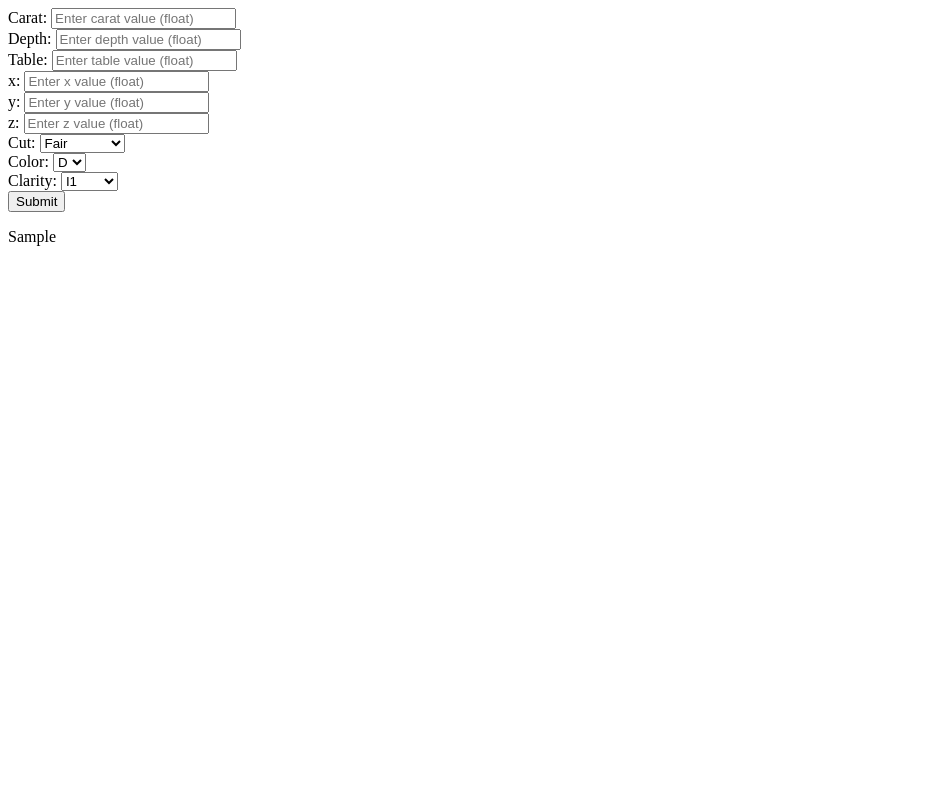
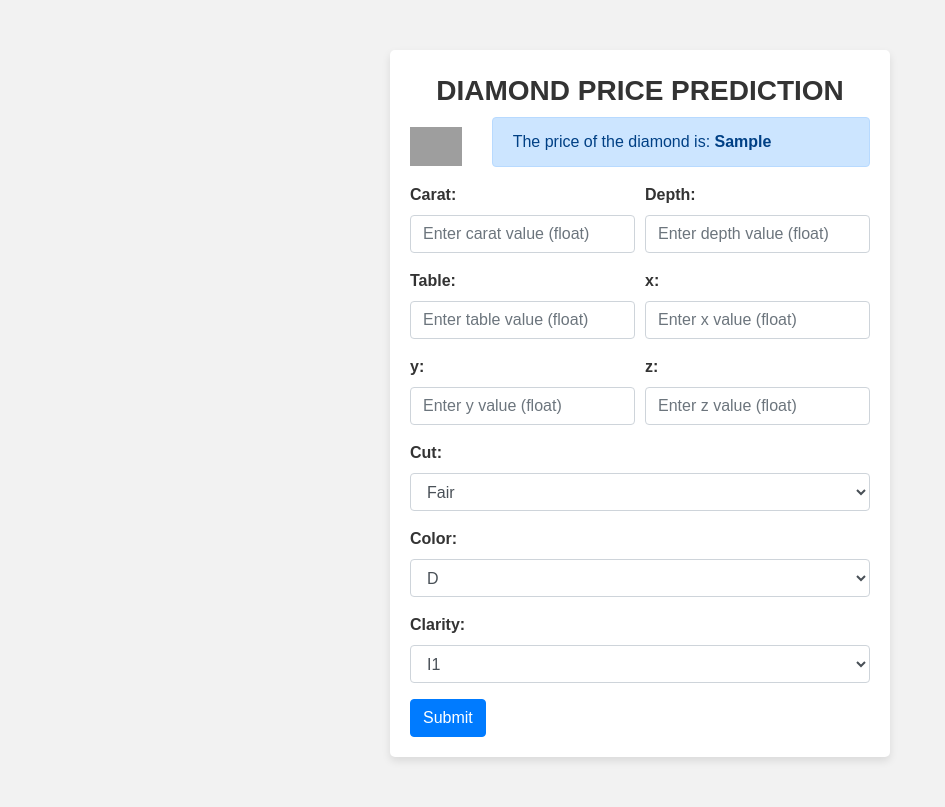
Before and after one commit to neerajprasad209/DiamondPricePrediction, a Flask app: template templates/form.html in a window 1280 px wide. Shown: the whole page, without its empty margins (0-945 px from the left). Before the commit the page ends 246 px from the top, so only its background shows below. Run offline with Flask 3, Linux system fonts and the light colour scheme; the template is opened without the code that fills it: most values are stand-ins (such as "Sample title", 1, 10 or a date in 2020); some libraries are stand-ins or nearby versions; grey boxes are pictures that could not be loaded.

Commit message:
update form.html

```diff
--- a/templates/form.html
+++ b/templates/form.html
@@ -1,39 +1,124 @@
+<!DOCTYPE html>
 <html>
+<head>
+    <title>Diamond Price</title>
+    <link rel="stylesheet" href="https://stackpath.bootstrapcdn.com/bootstrap/4.5.0/css/bootstrap.min.css">
+    <style>
+        body {
+            background-color: #f2f2f2;
+            color: #333;
+            font-family: Arial, sans-serif;
+        }
+
+        .container {
+            max-width: 500px;
+            margin: 50px auto;
+            padding: 20px;
+            background-color: #fff;
+            border-radius: 5px;
+            box-shadow: 0 4px 8px rgba(0, 0, 0, 0.1);
+        }
+
+        .form-title {
+            text-align: center;
+            margin-top: 0;
+            margin-bottom: 30px;
+            color: #333;
+        }
+
+        .form-group label {
+            font-weight: bold;
+        }
+
+        .form-control {
+            border-radius: 4px;
+        }
+
+        .gemstone-img {
+            display: block;
+            max-width: 100%;
+            height: auto;
+            margin-top: 20px;
+        }
+
+        .btn-primary {
+            background-color: #007bff;
+            border-color: #007bff;
+        }
+
+        .btn-primary:hover {
+            background-color: #0056b3;
+            border-color: #0056b3;
+        }
+        .gemstone-img {
+            width: 100px;
+            margin-top: 10px;
+        }
+        .form-title {
+            text-align: center;
+            margin-top: 0;
+            margin-bottom: 5px;
+            color: #333;
+            font-size: 28px;
+            font-weight: bold;
+            text-transform: uppercase;
+        }
+
+    </style>
+</head>
 <body>
+    <div class="container">
+        <div class="form-title">Diamond Price Prediction</div>
+        <div class="row">
+            <div class="col-sm-2">
+                <img src="https://png.pngtree.com/png-clipart/20220314/original/pngtree-3d-rendering-diamond-decoration-png-image_7437732.png" alt="Gemstone" class="gemstone-img">
+            </div>
+            <div class="col-sm-10">
+                <div class="alert alert-primary" role="alert">
+                    The price of the diamond is: <strong>{{final_result}}</strong>
+                </div>
+            </div>
+        </div>
         <form action="{{url_for('predict_datapoint')}}" method="POST">
-    <div class="form-group">
+            <div class="form-row">
+                <div class="form-group col-md-6">
                     <label for="carat">Carat:</label>
-        <input type="text" id="carat" name="carat" placeholder="Enter carat value (float)">
+                    <input type="text" id="carat" name="carat" placeholder="Enter carat value (float)" class="form-control">
                 </div>
 
-    <div class="form-group">
+                <div class="form-group col-md-6">
                     <label for="depth">Depth:</label>
-        <input type="text" id="depth" name="depth" placeholder="Enter depth value (float)">
+                    <input type="text" id="depth" name="depth" placeholder="Enter depth value (float)" class="form-control">
+                </div>
             </div>
 
-    <div class="form-group">
+            <div class="form-row">
+                <div class="form-group col-md-6">
                     <label for="table">Table:</label>
-        <input type="text" id="table" name="table" placeholder="Enter table value (float)">
+                    <input type="text" id="table" name="table" placeholder="Enter table value (float)" class="form-control">
                 </div>
 
-    <div class="form-group">
+                <div class="form-group col-md-6">
                     <label for="x">x:</label>
-        <input type="text" id="x" name="x" placeholder="Enter x value (float)">
+                    <input type="text" id="x" name="x" placeholder="Enter x value (float)" class="form-control">
+                </div>
             </div>
 
-    <div class="form-group">
+            <div class="form-row">
+                <div class="form-group col-md-6">
                     <label for="y">y:</label>
-        <input type="text" id="y" name="y" placeholder="Enter y value (float)">
+                    <input type="text" id="y" name="y" placeholder="Enter y value (float)" class="form-control">
                 </div>
 
-    <div class="form-group">
+                <div class="form-group col-md-6">
                     <label for="z">z:</label>
-        <input type="text" id="z" name="z" placeholder="Enter z value (float)">
+                    <input type="text" id="z" name="z" placeholder="Enter z value (float)" class="form-control">
+                </div>
             </div>
 
             <div class="form-group">
                 <label for="cut">Cut:</label>
-  <select id="cut" name="cut">
+                <select id="cut" name="cut" class="form-control">
                     <option value="Fair">Fair</option>
                     <option value="Good">Good</option>
                     <option value="Very Good">Very Good</option>
@@ -44,7 +129,7 @@
 
             <div class="form-group">
                 <label for="color">Color:</label>
-  <select id="color" name="color">
+                <select id="color" name="color" class="form-control">
                     <option value="D">D</option>
                     <option value="E">E</option>
                     <option value="F">F</option>
@@ -57,7 +142,7 @@
 
             <div class="form-group">
                 <label for="clarity">Clarity:</label>
-  <select id="clarity" name="clarity">
+                <select id="clarity" name="clarity" class="form-control">
                     <option value="I1">I1</option>
                     <option value="SI2">SI2</option>
                     <option value="SI1">SI1</option>
@@ -68,11 +153,10 @@
                     <option value="IF">IF</option>
                 </select>
             </div>
+            <button type="submit" class="btn btn-primary">Submit</button>
+        </form>
+    </div>
 
-<div style="clear:both;"></div>
-    <input type="submit" value="Submit">
-</form>
-
-{{final_result}}
+    <script src="https://stackpath.bootstrapcdn.com/bootstrap/4.5.0/js/bootstrap.min.js"></script>
 </body>
 </html>
```
Lines whose indentation alone changed are shown as unchanged.
